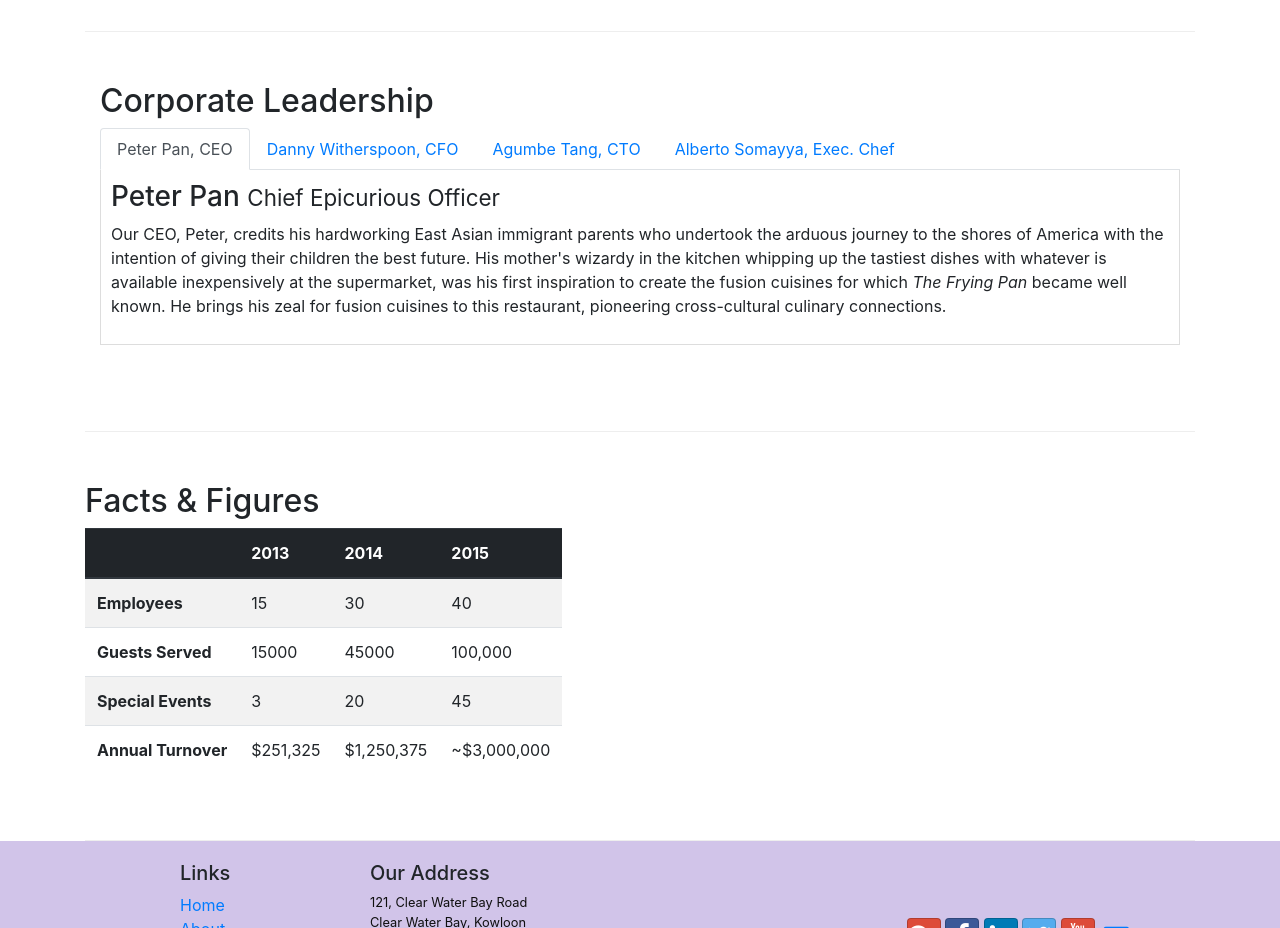
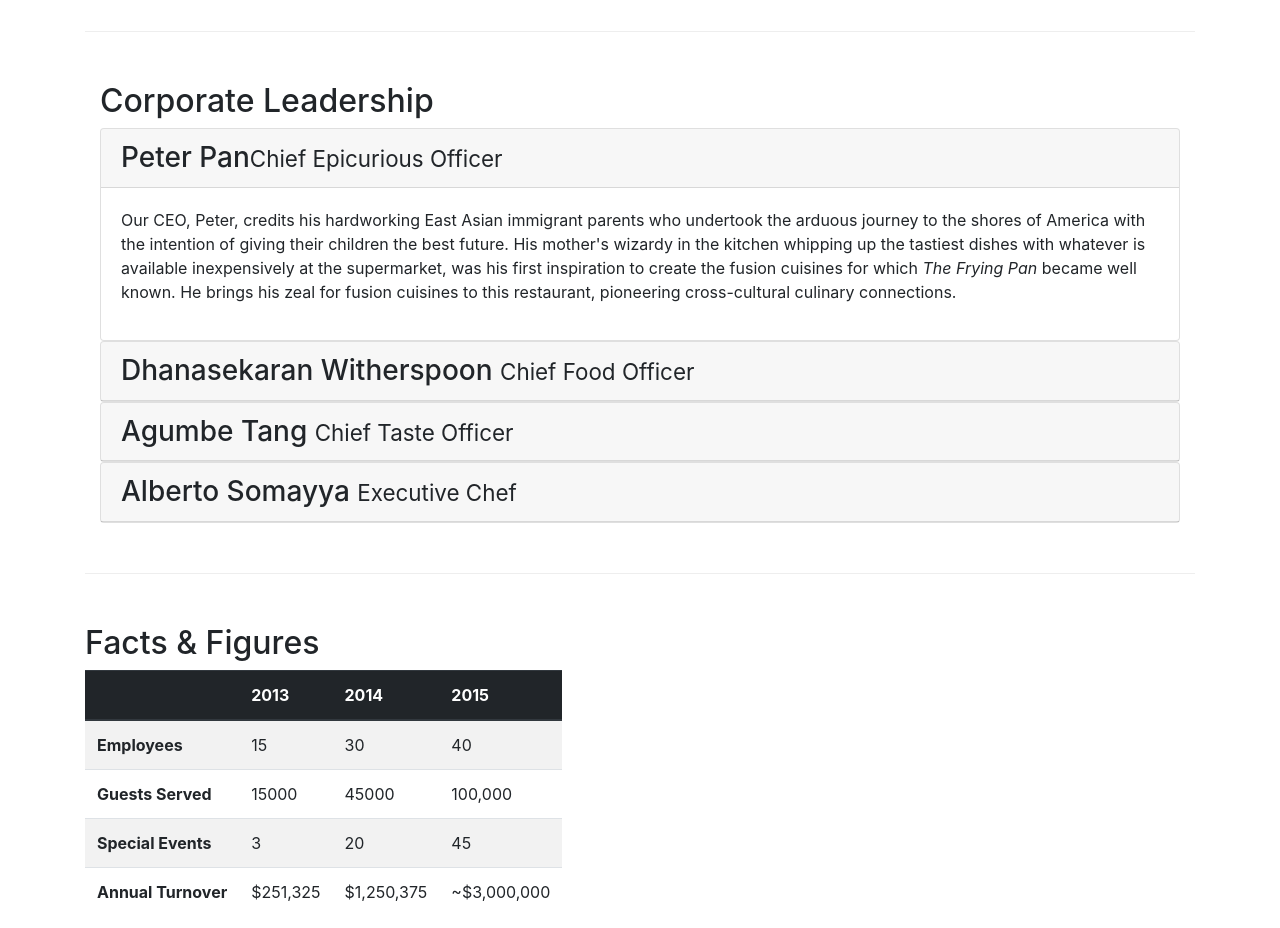
Before and after one commit to ameelepcha/assignment-1, a website: page aboutus.html in a window 1280 px wide. Shown: the part 940-1868 px from the top of the page. Drawn offline with nearby package versions, Linux system fonts and the light colour scheme.

Commit message:
collapse and accordion

```diff
--- a/aboutus.html
+++ b/aboutus.html
@@ -106,8 +106,8 @@
             <div class="col-12 col-sm-12">
 
                     <h2>Corporate Leadership</h2>
-
-                        <ul class="nav nav-tabs">
+                    <!-- Bootstrap Tabs and Pills -->
+                        <!-- <ul class="nav nav-tabs">
                             <li class="nav-item">
                                 <a class="nav-link active" href="#peter" role="tab" data-toggle="tab">
                                     Peter Pan, CEO
@@ -152,8 +152,72 @@
                                 <p class="d-none d-sm-block">Award winning three-star Michelin chef with wide International experience having worked closely with whos-who in the culinary world, he specializes in creating mouthwatering Indo-Italian fusion experiences. He says, <em>Put together the cuisines from the two craziest cultures, and you get a winning hit! Amma Mia!</em></p>
                             </div>
 
+                        </div> -->
+
+                    <!-- Bootstrap collapse and accordion -->
+                        <div id="accordion">
+
+                            <div class="card">
+                                <div class="card-header" role="tab" id="peterhead">
+                                    <h3 class="mb-0">
+                                        <a data-toggle="collapse" data-target="#peter">
+                                            Peter Pan<small>Chief Epicurious Officer</small>
+                                        </a>
+                                    </h3>
+                                </div>
+                                <div role="tabpanel" class="collapse show" id="peter" data-parent="#accordion">
+                                    <div class="card-body">
+                                        <p class="d-none d-sm-block">Our CEO, Peter, credits his hardworking East Asian immigrant parents who undertook the arduous journey to the shores of America with the intention of giving their children the best future. His mother's wizardy in the kitchen whipping up the tastiest dishes with whatever is available inexpensively at the supermarket, was his first inspiration to create the fusion cuisines for which <em>The Frying Pan</em> became well known. He brings his zeal for fusion cuisines to this restaurant, pioneering cross-cultural culinary connections.</p>
+                                    </div>
+                                </div>
+                            </div>
+
+                            <div class="card">
+                                <div class="card-header" role="tab" id="dannyhead">
+                                    <h3 class="mb-0">
+                                        <a data-toggle="collapse" data-target="#danny">
+                                            Dhanasekaran Witherspoon <small>Chief Food Officer</small>
+                                        </a>
+                                    </h3>
+                                </div>
+                                <div class="collapse" id="danny" data-parent="#accordion">
+                                    <div class="card-body">
+                                        <p class="d-none d-sm-block">Our CFO, Danny, as he is affectionately referred to by his colleagues, comes from a long established family tradition in farming and produce. His experiences growing up on a farm in the Australian outback gave him great appreciation for varieties of food sources. As he puts it in his own words, <em>Everything that runs, wins, and everything that stays, pays!</em></p>
+                                    </div>
+                                </div>
+                            </div>
+
+                            <div class="card">
+                                <div class="card-header" role="tab" id="agumbehead">
+                                    <h3 class="mb-0">
+                                        <a data-toggle="collapse" data-target="#agumbe">
+                                            Agumbe Tang <small>Chief Taste Officer</small>
+                                        </a>
+                                    </h3>
+                                </div>
+                                <div class="collapse" id="agumbe" data-parent="#accordion">
+                                    <div class="card-body">
+                                        <p class="d-none d-sm-block">Blessed with the most discerning gustatory sense, Agumbe, our CTO, personally ensures that every dish that we serve meets his exacting tastes. Our chefs dread the tongue lashing that ensues if their dish does not meet his exacting standards. He lives by his motto, <em>You click only if you survive my lick.</em></p>
+                                    </div>
+                                </div>
+                            </div>
+
+                            <div class="card">
+                                <div class="card-header" role="tab" id="albertohead">
+                                    <h3 class="mb-0">
+                                        <a data-toggle="collapse" data-target="#alberto">
+                                        Alberto Somayya <small>Executive Chef</small>
+                                        </a>
+                                    </h3>
+                                </div>
+                                <div class="collapse" id="alberto" data-parent="#accordion">
+                                    <div class="card-body">
+                                        <p class="d-none d-sm-block">Award winning three-star Michelin chef with wide International experience having worked closely with whos-who in the culinary world, he specializes in creating mouthwatering Indo-Italian fusion experiences. He says, <em>Put together the cuisines from the two craziest cultures, and you get a winning hit! Amma Mia!</em></p>
+                                    </div>
+                                </div>
+                            </div>
+
                         </div>
-
 
             </div>
        </div>
```
